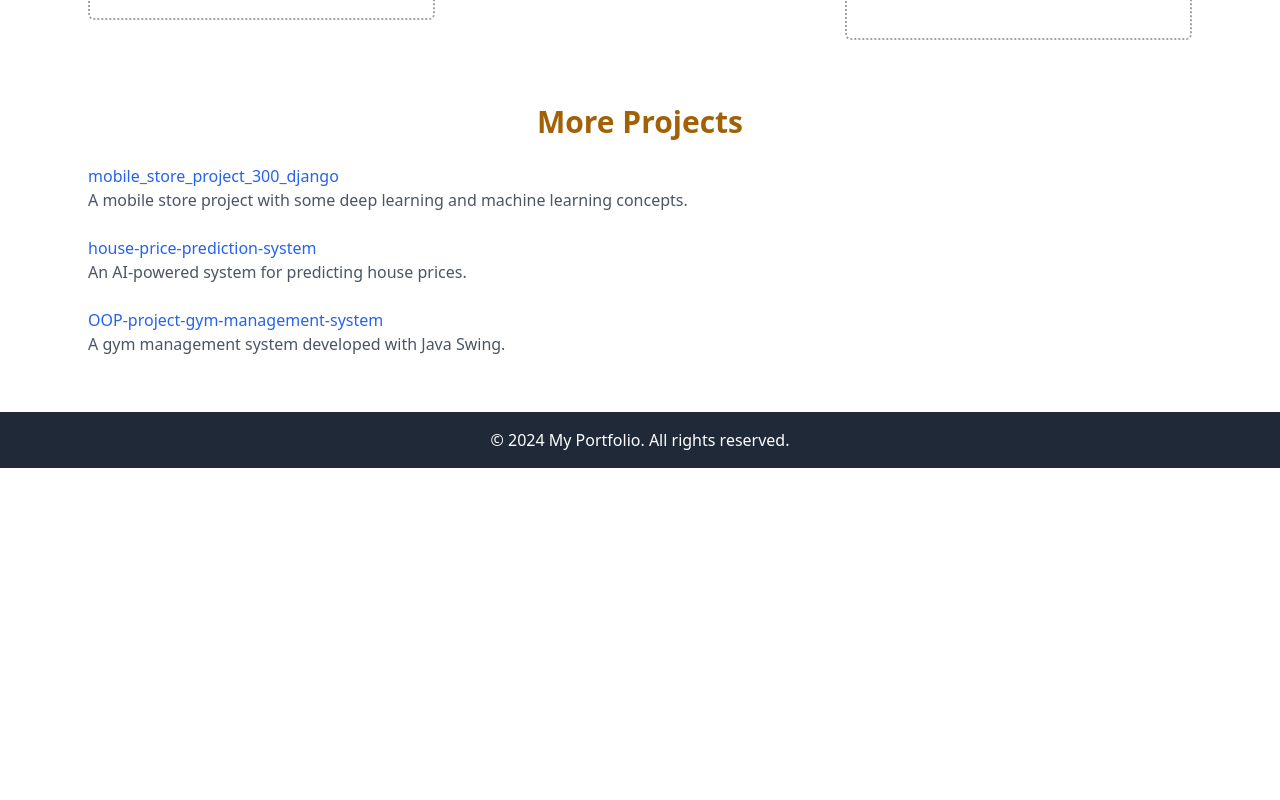
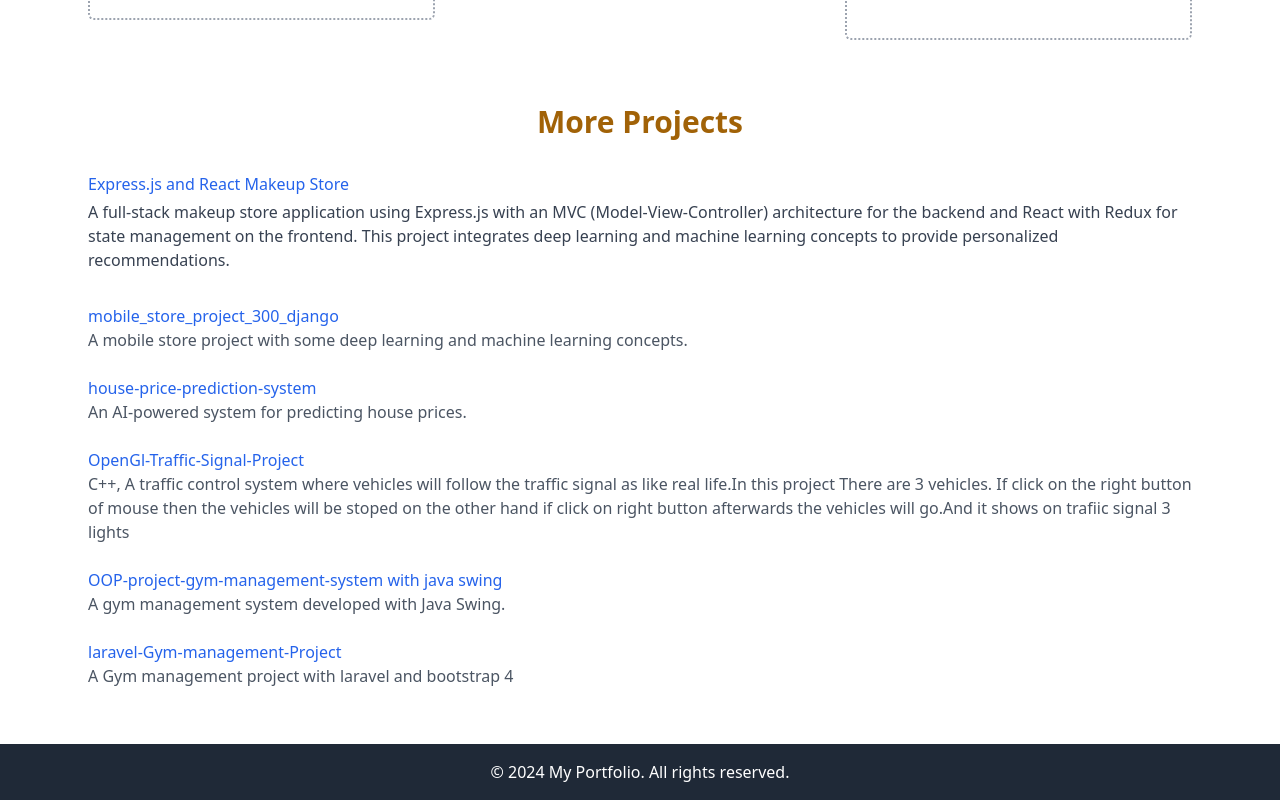
Before and after one commit to ayanchyaziz123/rahmanworld_next, a Next.js app: page /projects in a window 1280 px wide. Shown: the part 584-1384 px from the top of the page. Before the commit the page ends 1052 px from the top, so only its background shows below. Built offline with nearby package versions, Linux system fonts and the light colour scheme.

Commit message:
edited project

```diff
--- a/src/app/projects/page.js
+++ b/src/app/projects/page.js
@@ -19,6 +19,21 @@ const ProjectsPage = () => {
       <section id="more-projects" className="fade-in mt-16">
         <h2 className="text-3xl font-semibold mb-6 text-yellow-700 text-center">More Projects</h2>
         <ul className="list-none space-y-6 text-gray-800">
+        <li className="flex items-start space-x-4 py-2">
+  <div>
+    <a
+      href="https://github.com/ayanchyaziz123/Express-js-Makeup-store"
+      target="_blank"
+      rel="noopener noreferrer"
+      className="text-blue-600 font-medium hover:underline"
+    >
+      Express.js and React Makeup Store
+    </a>
+    <p className="text-gray-700 mt-1">
+      A full-stack makeup store application using Express.js with an MVC (Model-View-Controller) architecture for the backend and React with Redux for state management on the frontend. This project integrates deep learning and machine learning concepts to provide personalized recommendations.
+    </p>
+  </div>
+</li>
           <li className="flex items-start space-x-4">
 
             <div>
@@ -51,14 +66,43 @@ const ProjectsPage = () => {
 
             <div>
               <a
+                href="https://github.com/ayanchyaziz123/OpenGl-Traffic-Signal-Project"
+                target="_blank"
+                rel="noopener noreferrer"
+                className="text-blue-600 font-medium hover:underline"
+              >
+                OpenGl-Traffic-Signal-Project
+
+              </a>
+              <p className="text-gray-600">C++, A traffic control system where vehicles will follow the traffic signal as like real life.In this project There are 3 vehicles. If click on the right button of mouse then the vehicles will be stoped on the other hand if click on right button afterwards the vehicles will go.And it shows on trafiic signal 3 lights</p>
+            </div>
+          </li>
+          <li className="flex items-start space-x-4">
+
+            <div>
+              <a
                 href="https://github.com/ayanchyaziz123/OOP-project-gym-management-system"
                 target="_blank"
                 rel="noopener noreferrer"
                 className="text-blue-600 font-medium hover:underline"
               >
-                OOP-project-gym-management-system
+                OOP-project-gym-management-system with java swing
               </a>
               <p className="text-gray-600">A gym management system developed with Java Swing.</p>
+            </div>
+          </li>
+          <li className="flex items-start space-x-4">
+
+            <div>
+              <a
+                href="https://github.com/ayanchyaziz123/laravel-Gym-management-Project-"
+                target="_blank"
+                rel="noopener noreferrer"
+                className="text-blue-600 font-medium hover:underline"
+              >
+                laravel-Gym-management-Project
+              </a>
+              <p className="text-gray-600">A Gym management project with laravel and bootstrap 4</p>
             </div>
           </li>
           {/* Add more projects as needed */}
```
